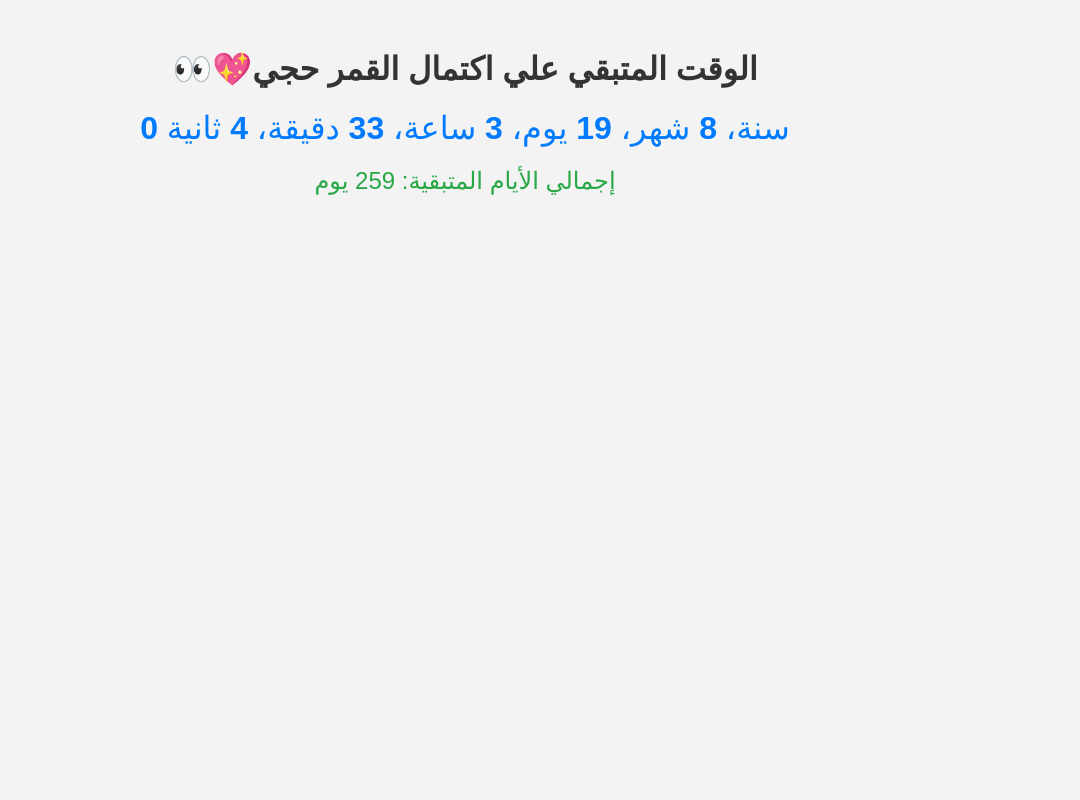
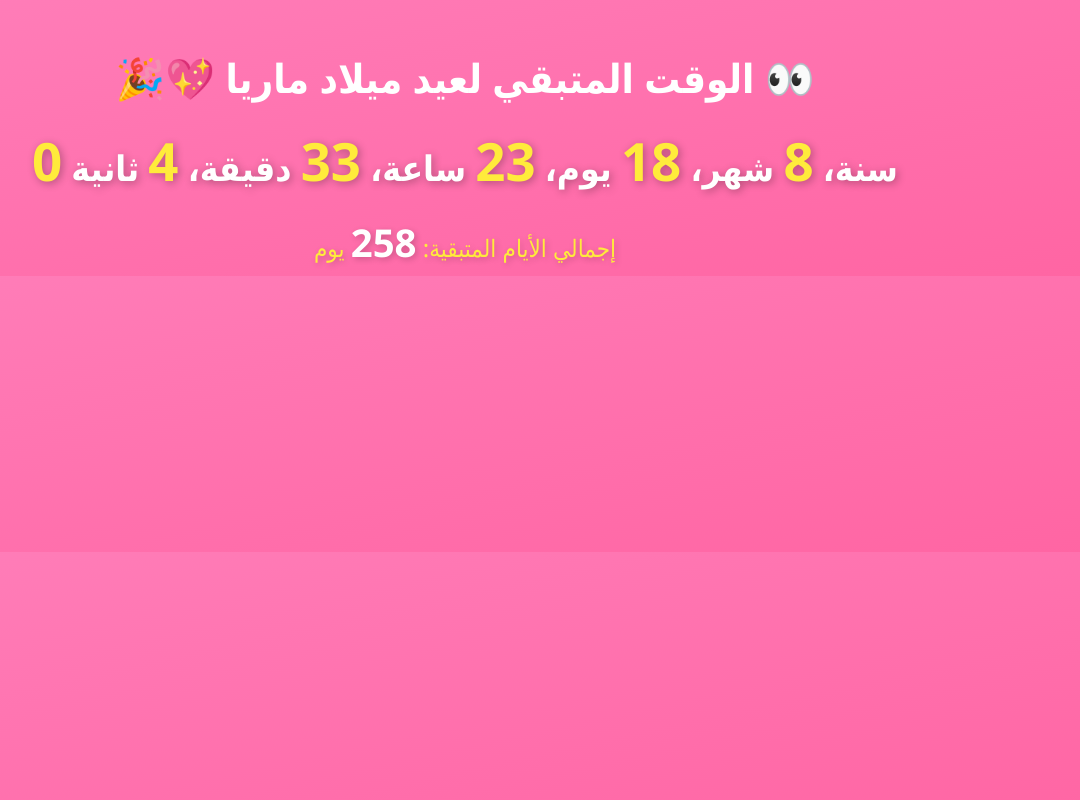
Before and after one commit to walied224/Birthday.2672005-2672025, a plain HTML site: page index.html in a window 1280 px wide. Shown: the whole page, without its empty margins (175-1255 px from the left). Drawn offline with Linux system fonts and the light colour scheme.

Commit message:
index.html

```diff
--- a/index.html
+++ b/index.html
@@ -6,45 +6,64 @@
     <title>Maria's Birthday❤</title>
     <style>
         body {
-            font-family: Arial, sans-serif;
-            background-color: #f3f3f3;
+            font-family: 'Segoe UI', Tahoma, Geneva, Verdana, sans-serif;
+            background-color: #f8f0f8;
+            color: #4B0082;
             text-align: center;
             margin-top: 50px;
+            background-image: linear-gradient(to bottom right, #ff7eb9, #ff65a3);
         }
+
         h1 {
-            color: #333;
-        }
-        .countdown {
-            font-size: 2em;
-            color: #007BFF;
-            margin-top: 20px;
-        }
-        .countdown span {
+            font-size: 2.5em;
+            color: #fff;
+            margin-bottom: 20px;
             font-weight: bold;
         }
+
+        .countdown {
+            font-size: 2.2em;
+            color: #fff;
+            margin-top: 20px;
+            font-weight: bold;
+            text-shadow: 2px 2px 8px rgba(0, 0, 0, 0.3);
+        }
+
+        .countdown span {
+            color: #ffeb3b;
+            font-size: 1.5em;
+        }
+
         .total-days {
             font-size: 1.5em;
-            color: #28a745;
+            color: #ffeb3b;
             margin-top: 20px;
+            text-shadow: 2px 2px 6px rgba(0, 0, 0, 0.2);
         }
+
+        .total-days span {
+            font-size: 1.6em;
+            color: #fff;
+            font-weight: bold;
+        }
+
     </style>
 </head>
 <body>
 
-    <h1>👀💖الوقت المتبقي علي اكتمال القمر حجي</h1>
+    <h1>🎉💖 الوقت المتبقي لعيد ميلاد ماريا 👀</h1>
     <div class="countdown" id="countdown"></div>
     <div class="total-days" id="total-days"></div>
 
     <script>
-        // تاريخ اليوم الذي سنعتبره تاريخ ميلاد ماريا
-        const birthDate = new Date(); // إذا كان اليوم هو يوم ميلاد ماريا
-
-        // تاريخ 26 يوليو 2025
-        const targetDate = new Date('2025-07-26T00:00:00');
+        // تحديد تاريخ 26 يوليو 2025 كهدف
+        const targetDate = new Date('2025-07-26T00:00:00+02:00'); // تحديد التوقيت GT+2
 
         function updateCountdown() {
-            const currentDate = new Date();
-            const timeDifference = targetDate - currentDate;
+            // الحصول على التاريخ والوقت الحالي بتوقيت القاهرة
+            const currentDate = new Date().toLocaleString("en-US", { timeZone: "Africa/Cairo" });
+            const currentDateObj = new Date(currentDate);
+            const timeDifference = targetDate - currentDateObj;
 
             if (timeDifference <= 0) {
                 document.getElementById('countdown').innerHTML = "لقد وصلنا إلى 26 يوليو 2025!";
```
